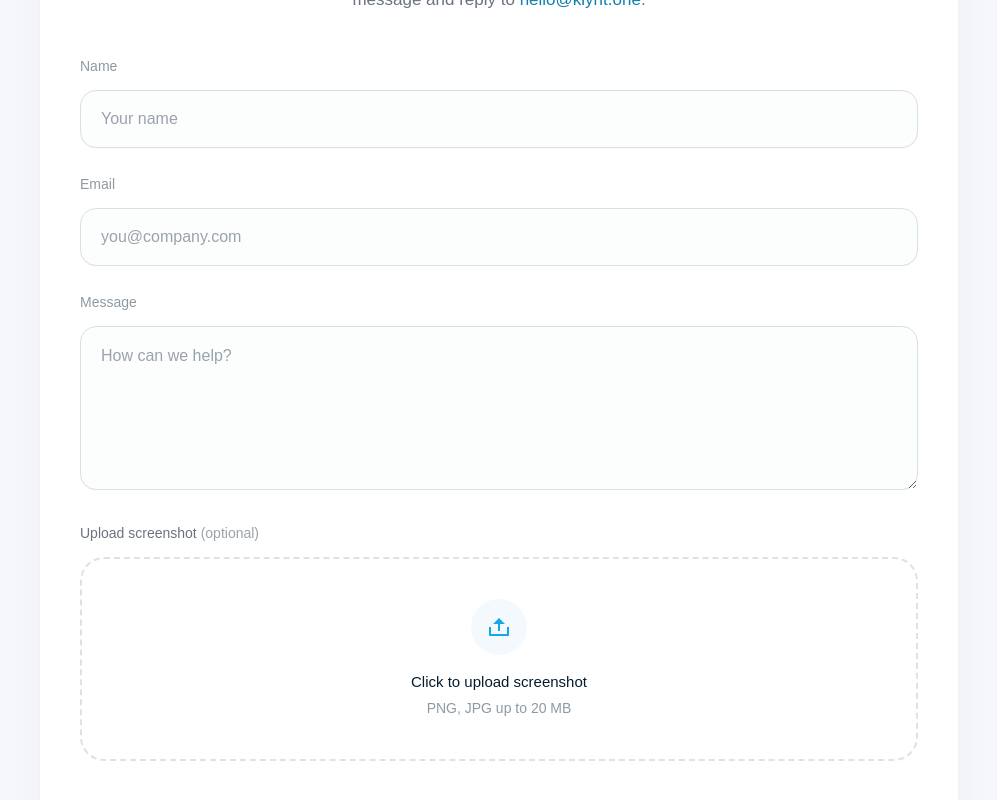
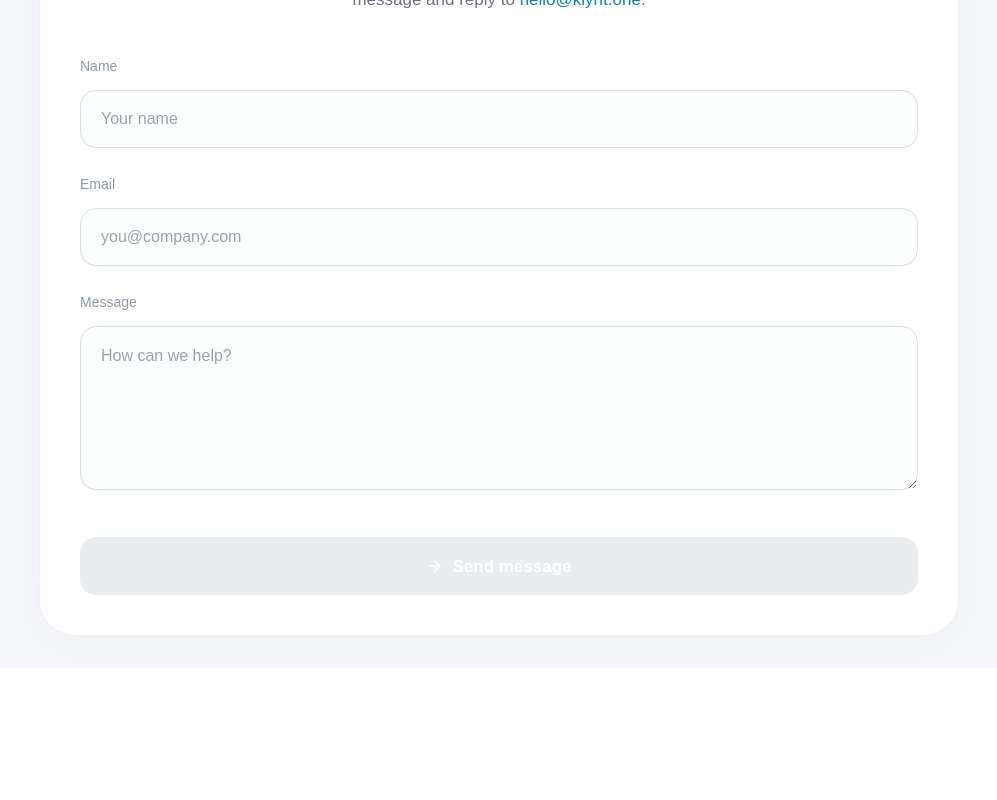
Before and after one commit to samarenkovdmitry/Klynt, a Next.js app: page /contact in a window 1280 px wide. Shown: the part 290-1090 px from the top of the page, without its empty margins (141-1138 px from the left). After the commit the page ends 958 px from the top, so only its background shows below. Built offline with nearby package versions, Linux system fonts and the light colour scheme; a web font is replaced by a local one.

Commit message:
Get in touch

```diff
--- a/app/api/contact/route.ts
+++ b/app/api/contact/route.ts
@@ -13,17 +13,11 @@ export async function POST(req: Request) {
     const name = String(formData.get("name") ?? "");
     const email = String(formData.get("email") ?? "");
     const message = String(formData.get("message") ?? "");
-    const screenshotEntry = formData.get("screenshot");
-    const screenshot =
-      screenshotEntry instanceof File && screenshotEntry.size > 0
-        ? screenshotEntry
-        : null;
 
     const validated = validateContactPayload({
       name,
       email,
       message,
-      screenshot,
     });
 
     if (!validated.ok) {
--- a/app/contact/page.tsx
+++ b/app/contact/page.tsx
@@ -1,11 +1,7 @@
 "use client";
 
-import { useRef, useState } from "react";
-import {
-  RiArrowRightLine,
-  RiCheckLine,
-  RiUpload2Line,
-} from "@remixicon/react";
+import { useState } from "react";
+import { RiArrowRightLine } from "@remixicon/react";
 import { AppHeader } from "@/components/AppHeader";
 import { Button } from "@/components/ui/Button";
 import { FormLabel } from "@/components/ui/FormLabel";
@@ -39,23 +35,9 @@ export default function ContactPage() {
   const [name, setName] = useState("");
   const [email, setEmail] = useState("");
   const [message, setMessage] = useState("");
-  const [uploadedImage, setUploadedImage] = useState<File | null>(null);
-  const [imageName, setImageName] = useState("");
-  const [imageSize, setImageSize] = useState("");
   const [submitting, setSubmitting] = useState(false);
   const [error, setError] = useState<string | null>(null);
   const [sent, setSent] = useState(false);
-
-  const fileInputRef = useRef<HTMLInputElement>(null);
-
-  function handleImageUpload(e: React.ChangeEvent<HTMLInputElement>) {
-    const file = e.target.files?.[0];
-    if (!file) return;
-
-    setUploadedImage(file);
-    setImageName(file.name);
-    setImageSize(`${(file.size / 1024 / 1024).toFixed(1)} MB`);
-  }
 
   async function handleSubmit(e: React.FormEvent) {
     e.preventDefault();
@@ -68,9 +50,6 @@ export default function ContactPage() {
     form.append("name", name);
     form.append("email", email);
     form.append("message", message);
-    if (uploadedImage) {
-      form.append("screenshot", uploadedImage);
-    }
 
     try {
       const res = await fetch("/api/contact", {
@@ -89,12 +68,6 @@ export default function ContactPage() {
       setName("");
       setEmail("");
       setMessage("");
-      setUploadedImage(null);
-      setImageName("");
-      setImageSize("");
-      if (fileInputRef.current) {
-        fileInputRef.current.value = "";
-      }
     } catch {
       setError("Failed to send message. Please try again.");
     } finally {
@@ -261,81 +234,6 @@ export default function ContactPage() {
                   />
                 </div>
 
-                <div className="mt-6">
-                  <label className="text-[14px] font-medium text-[#6B7280]">
-                    Upload screenshot{" "}
-                    <span className="font-normal text-[#9AA3AC]">
-                      (optional)
-                    </span>
-                  </label>
-
-                  <div
-                    onClick={() =>
-                      !submitting && fileInputRef.current?.click()
-                    }
-                    className={`
-                      mt-3
-                      cursor-pointer
-                      rounded-[24px]
-                      border-2
-                      border-dashed
-                      transition-all
-                      duration-200
-                      ${
-                        uploadedImage
-                          ? "border-[#BFE7F8] bg-[#F7FCFF]"
-                          : "border-[#DCE2E7] bg-white hover:border-[#8E99A2]"
-                      }
-                      ${submitting ? "cursor-not-allowed opacity-50" : ""}
-                    `}
-                  >
-                    {!uploadedImage ? (
-                      <div className="flex flex-col items-center justify-center px-5 py-8 text-center md:px-6 md:py-10">
-                        <div className="flex h-12 w-12 items-center justify-center rounded-full bg-[#F3F9FC] md:h-14 md:w-14">
-                          <RiUpload2Line
-                            size={24}
-                            className="text-[#14A8E8]"
-                          />
-                        </div>
-                        <p className="mt-4 text-[15px] font-medium text-[#061C2F]">
-                          Click to upload screenshot
-                        </p>
-                        <p className="mt-1 text-[13px] text-[#8F99A2] md:text-[14px]">
-                          PNG, JPG up to 20 MB
-                        </p>
-                      </div>
-                    ) : (
-                      <div className="flex items-center justify-between gap-4 px-4 py-4 md:px-6 md:py-5">
-                        <div className="flex min-w-0 items-center gap-4">
-                          <div className="flex h-11 w-11 shrink-0 items-center justify-center rounded-full bg-[#14A8E8]">
-                            <RiCheckLine size={20} className="text-white" />
-                          </div>
-                          <div className="min-w-0">
-                            <p className="truncate text-[14px] font-semibold text-[#061C2F] md:text-[15px]">
-                              {imageName}
-                            </p>
-                            <p className="mt-1 text-[12px] text-[#14A8E8] md:text-[13px]">
-                              {imageSize}
-                            </p>
-                          </div>
-                        </div>
-                        <span className="shrink-0 rounded-full border border-[#D9EAF3] bg-white px-3 py-1.5 text-[12px] font-medium text-[#061C2F] md:text-[13px]">
-                          Replace
-                        </span>
-                      </div>
-                    )}
-                  </div>
-
-                  <input
-                    ref={fileInputRef}
-                    type="file"
-                    className="hidden"
-                    accept="image/*"
-                    onChange={handleImageUpload}
-                    disabled={submitting}
-                  />
-                </div>
-
                 {error && (
                   <p
                     className="mt-6 rounded-2xl border border-red-200 bg-red-50 px-4 py-3 text-[14px] text-red-600"
--- a/lib/send-contact-email.ts
+++ b/lib/send-contact-email.ts
@@ -1,11 +1,9 @@
 const CONTACT_TO = "hello@klynt.one";
-const MAX_SCREENSHOT_BYTES = 20 * 1024 * 1024;
 
 type ContactPayload = {
   name: string;
   email: string;
   message: string;
-  screenshot?: File | null;
 };
 
 function isValidEmail(value: string) {
@@ -32,35 +30,13 @@ export function validateContactPayload(payload: ContactPayload) {
     };
   }
 
-  const screenshot = payload.screenshot;
-  if (screenshot && screenshot.size > 0) {
-    if (!screenshot.type.startsWith("image/")) {
-      return {
-        ok: false as const,
-        error: "Screenshot must be a PNG or JPG image.",
-      };
-    }
-
-    if (screenshot.size > MAX_SCREENSHOT_BYTES) {
-      return {
-        ok: false as const,
-        error: "Screenshot must be 20 MB or smaller.",
-      };
-    }
-  }
-
   return {
     ok: true as const,
-    data: { name, email, message, screenshot },
+    data: { name, email, message },
   };
 }
 
-export async function sendContactEmail(payload: {
-  name: string;
-  email: string;
-  message: string;
-  screenshot?: File | null;
-}) {
+export async function sendContactEmail(payload: ContactPayload) {
   const apiKey = process.env.RESEND_API_KEY;
   if (!apiKey) {
     throw new Error(
@@ -72,17 +48,6 @@ export async function sendContactEmail(payload: {
   const from =
     process.env.CONTACT_FROM_EMAIL?.trim() ||
     "Klynt Contact <onboarding@resend.dev>";
-
-  const attachments: { filename: string; content: string }[] = [];
-  const screenshot = payload.screenshot;
-
-  if (screenshot && screenshot.size > 0) {
-    const buffer = Buffer.from(await screenshot.arrayBuffer());
-    attachments.push({
-      filename: screenshot.name || "screenshot.jpg",
-      content: buffer.toString("base64"),
-    });
-  }
 
   const text = [
     `Name: ${payload.name}`,
@@ -103,7 +68,6 @@ export async function sendContactEmail(payload: {
       reply_to: payload.email,
       subject: `Klynt contact — ${payload.name}`,
       text,
-      ...(attachments.length > 0 ? { attachments } : {}),
     }),
   });
 
```
